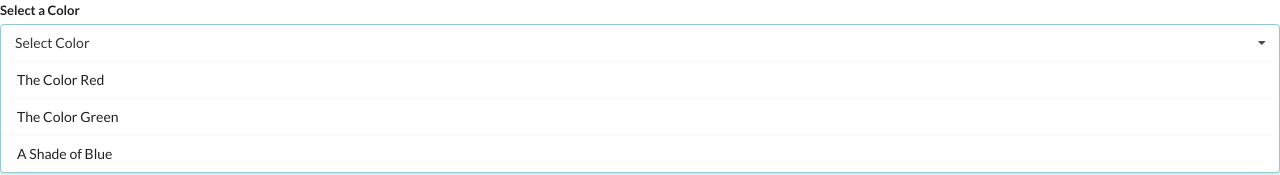
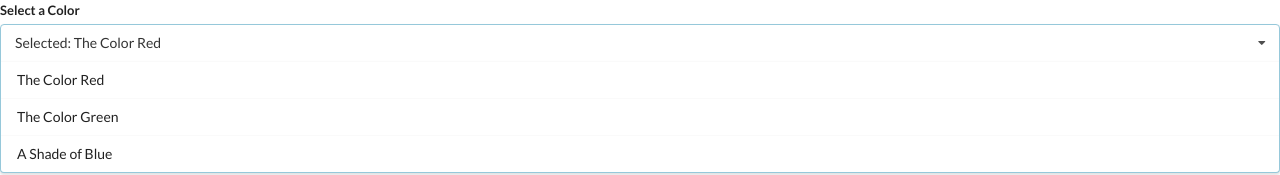
Before and after one commit to Palmipalooza/widgets, a React (Create React App) app: page / in a window 1280 px wide. Shown: the top 175 px of the page. Built offline with nearby package versions, Linux system fonts and the light colour scheme.

Commit message:
Add click event handler for dropdown options

```diff
--- a/src/App.js
+++ b/src/App.js
@@ -1,4 +1,4 @@
-import React from 'react';
+import React, { useState } from 'react';
 import Accordion from './Components/Accordion';
 import Search from './Components/Search';
 import Dropdown from './Components/Dropdown';
@@ -35,12 +35,19 @@
   },
 ];
 
+// create piece of state in App to keep track of what option is currently selected -> to allow for multiple instances of Dropdown component
 export default () => {
+  const [selected, setSelected] = useState(options[0]);
+
   return (
     <div>
       {/* <Accordion items={items} /> */}
       {/* <Search /> */}
-      <Dropdown options={options} />
+      <Dropdown
+        selected={selected}
+        onSelectedChange={setSelected}
+        options={options}
+      />
     </div>
   );
 };
--- a/src/Components/Dropdown.js
+++ b/src/Components/Dropdown.js
@@ -1,9 +1,13 @@
 import React from 'react';
 
-function Dropdown({ options }) {
+function Dropdown({ options, selected, onSelectedChange }) {
   const renderedOptions = options.map(option => {
     return (
-      <div key={option.value} className="item">
+      <div
+        key={option.value}
+        className="item"
+        onClick={() => onSelectedChange(option)}
+      >
         {option.label}
       </div>
     );
@@ -16,7 +20,7 @@
         <div className="ui selection dropdown visible active">
           <i className="dropdown icon"></i>
           {/* semantic ui takes i elements with icon className and shows an icon (i for icon, not italics) */}
-          <div className="text">Select Color</div>
+          <div className="text">Selected: {selected.label}</div>
           <div className="menu visible transition">{renderedOptions}</div>
         </div>
       </div>
```
